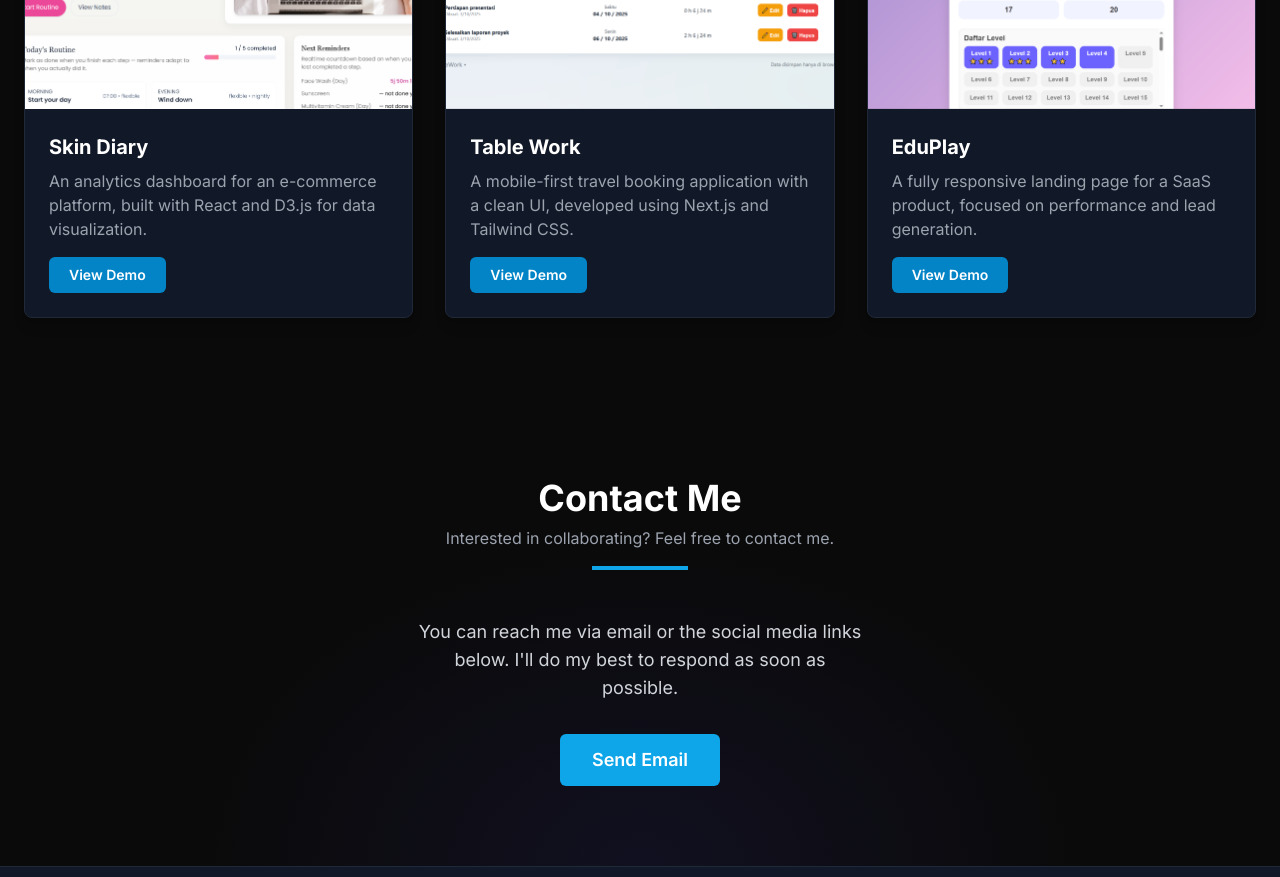
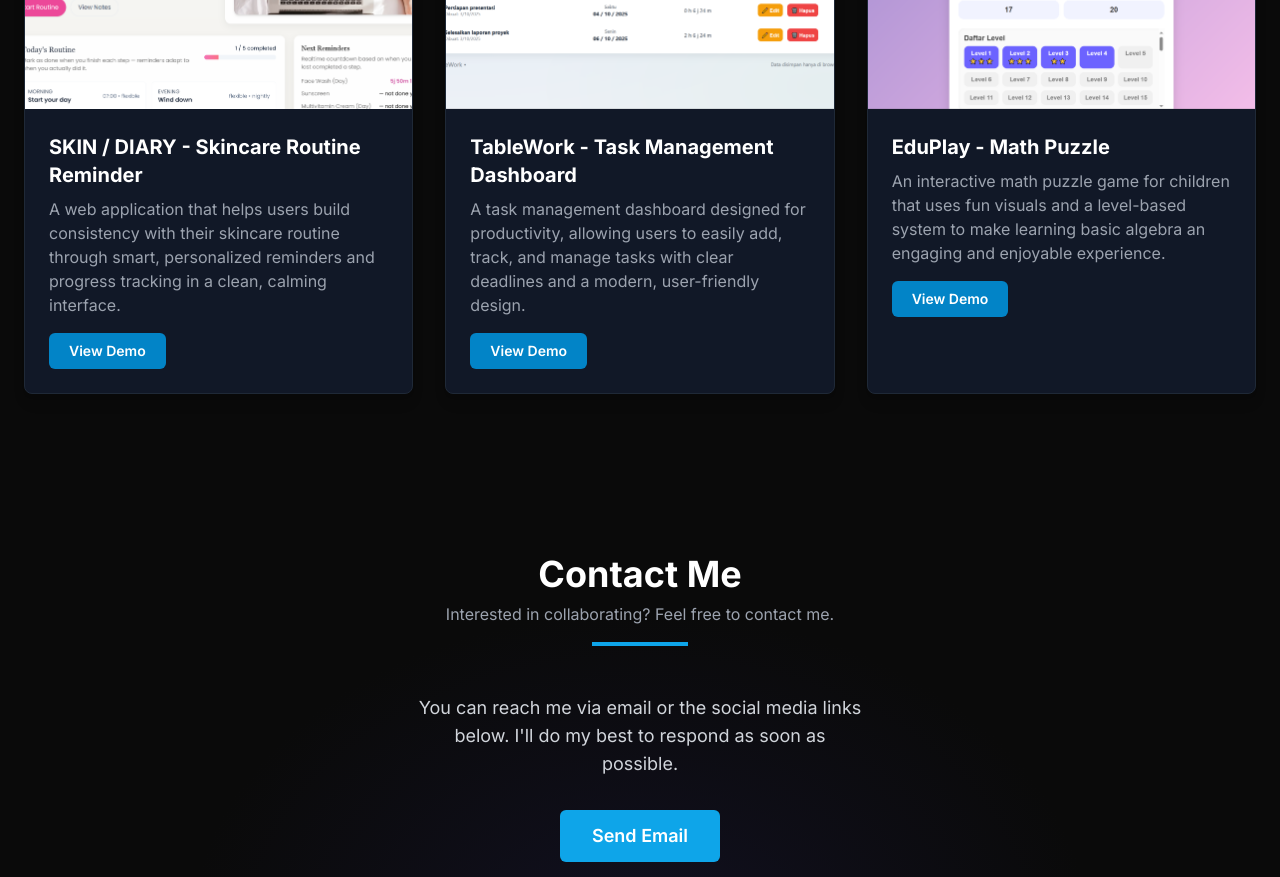
Before and after one commit to renonovriansyah/profil, a plain HTML site: page index.html in a window 1280 px wide. Shown: the part 1440-2317 px from the top of the page. Drawn offline with nearby package versions, Linux system fonts and the light colour scheme.

Commit message:
ubah portofolio

```diff
--- a/index.html
+++ b/index.html
@@ -128,8 +128,8 @@
                     <div class="bg-gray-900 border border-gray-800 rounded-lg overflow-hidden shadow-lg transform hover:-translate-y-2 transition-transform duration-300 reveal">
                         <img src="images/project1.png" alt="Project 1" class="w-full h-56 object-cover object-top">
                         <div class="p-6">
-                            <h3 class="text-xl font-bold text-white mb-2">Skin Diary</h3>
-                            <p class="text-gray-400 mb-4">An analytics dashboard for an e-commerce platform, built with React and D3.js for data visualization.</p>
+                            <h3 class="text-xl font-bold text-white mb-2">SKIN / DIARY - Skincare Routine Reminder</h3>
+                            <p class="text-gray-400 mb-4">A web application that helps users build consistency with their skincare routine through smart, personalized reminders and progress tracking in a clean, calming interface.</p>
                             <a href="https://renonovriansyah.github.io/skinkeran" target="_blank" class="inline-block bg-sky-600 text-white px-5 py-2 rounded-md hover:bg-sky-700 transition-colors font-semibold text-sm">
                                 View Demo
                             </a>
@@ -140,8 +140,8 @@
                     <div class="bg-gray-900 border border-gray-800 rounded-lg overflow-hidden shadow-lg transform hover:-translate-y-2 transition-transform duration-300 reveal" style="transition-delay: 150ms;">
                         <img src="images/project2.png" alt="Project 2" class="w-full h-56 object-cover object-top">
                         <div class="p-6">
-                            <h3 class="text-xl font-bold text-white mb-2">Table Work</h3>
-                            <p class="text-gray-400 mb-4">A mobile-first travel booking application with a clean UI, developed using Next.js and Tailwind CSS.</p>
+                            <h3 class="text-xl font-bold text-white mb-2">TableWork - Task Management Dashboard</h3>
+                            <p class="text-gray-400 mb-4">A task management dashboard designed for productivity, allowing users to easily add, track, and manage tasks with clear deadlines and a modern, user-friendly design.</p>
                              <a href="https://renonovriansyah.github.io/tabeltugas" target="_blank" class="inline-block bg-sky-600 text-white px-5 py-2 rounded-md hover:bg-sky-700 transition-colors font-semibold text-sm">
                                 View Demo
                             </a>
@@ -152,8 +152,8 @@
                     <div class="bg-gray-900 border border-gray-800 rounded-lg overflow-hidden shadow-lg transform hover:-translate-y-2 transition-transform duration-300 reveal" style="transition-delay: 300ms;">
                         <img src="images/project3.png" alt="Project 3" class="w-full h-56 object-cover object-top">
                         <div class="p-6">
-                            <h3 class="text-xl font-bold text-white mb-2">EduPlay</h3>
-                            <p class="text-gray-400 mb-4">A fully responsive landing page for a SaaS product, focused on performance and lead generation.</p>
+                            <h3 class="text-xl font-bold text-white mb-2">EduPlay - Math Puzzle</h3>
+                            <p class="text-gray-400 mb-4">An interactive math puzzle game for children that uses fun visuals and a level-based system to make learning basic algebra an engaging and enjoyable experience.</p>
                             <a href="https://renonovriansyah.github.io/eduplay" target="_blank" class="inline-block bg-sky-600 text-white px-5 py-2 rounded-md hover:bg-sky-700 transition-colors font-semibold text-sm">
                                 View Demo
                             </a>
```
